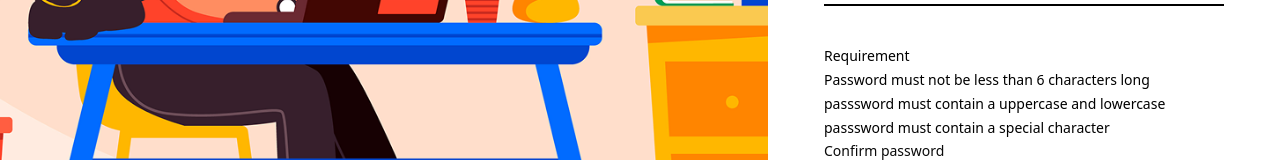
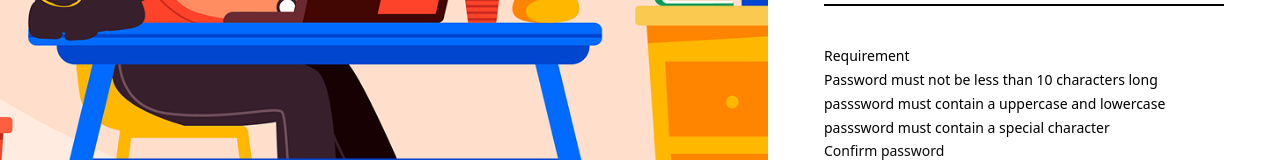
Before and after one commit to amiabl-programr/splitwise, a React (Vite) app in the folder frontend/: page /signup in a window 1280 px wide. Shown: the part 414-574 px from the top of the page. Built offline with nearby package versions, Linux system fonts and the light colour scheme; no server answers.

Commit message:
fix: requirements and schema

```diff
--- a/frontend/src/pages/Signup.tsx
+++ b/frontend/src/pages/Signup.tsx
@@ -148,7 +148,7 @@ const Signup = () => {
               </div>
               <div className="text-black text-sm flex gap-1 flex-col">
                 <p>Requirement</p>
-                <p>Password must not be less than 6 characters long</p>
+                <p>Password must not be less than 10 characters long</p>
                 <p>passsword must contain a uppercase and lowercase</p>
                 <p>passsword must contain a special character</p>
               </div>
```
